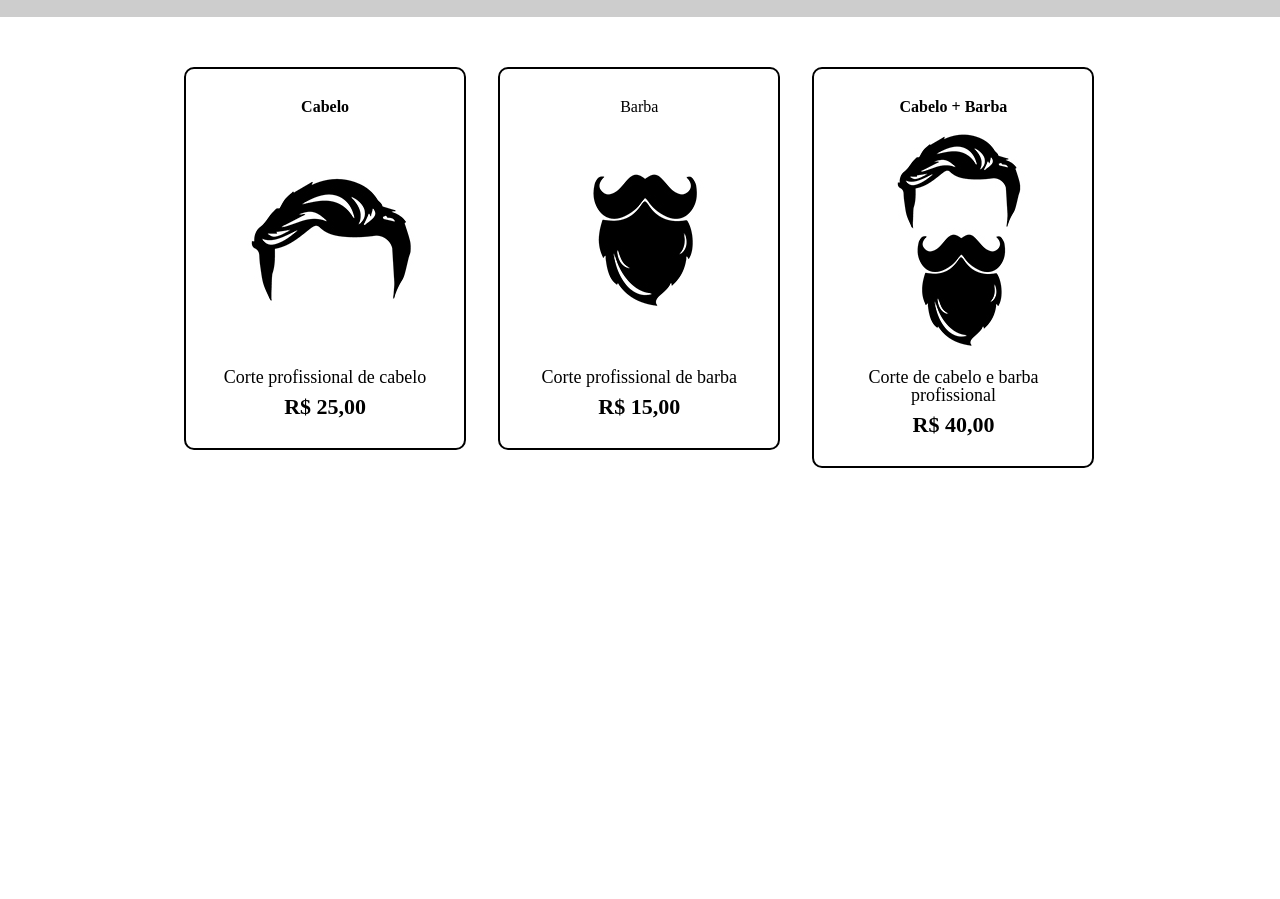
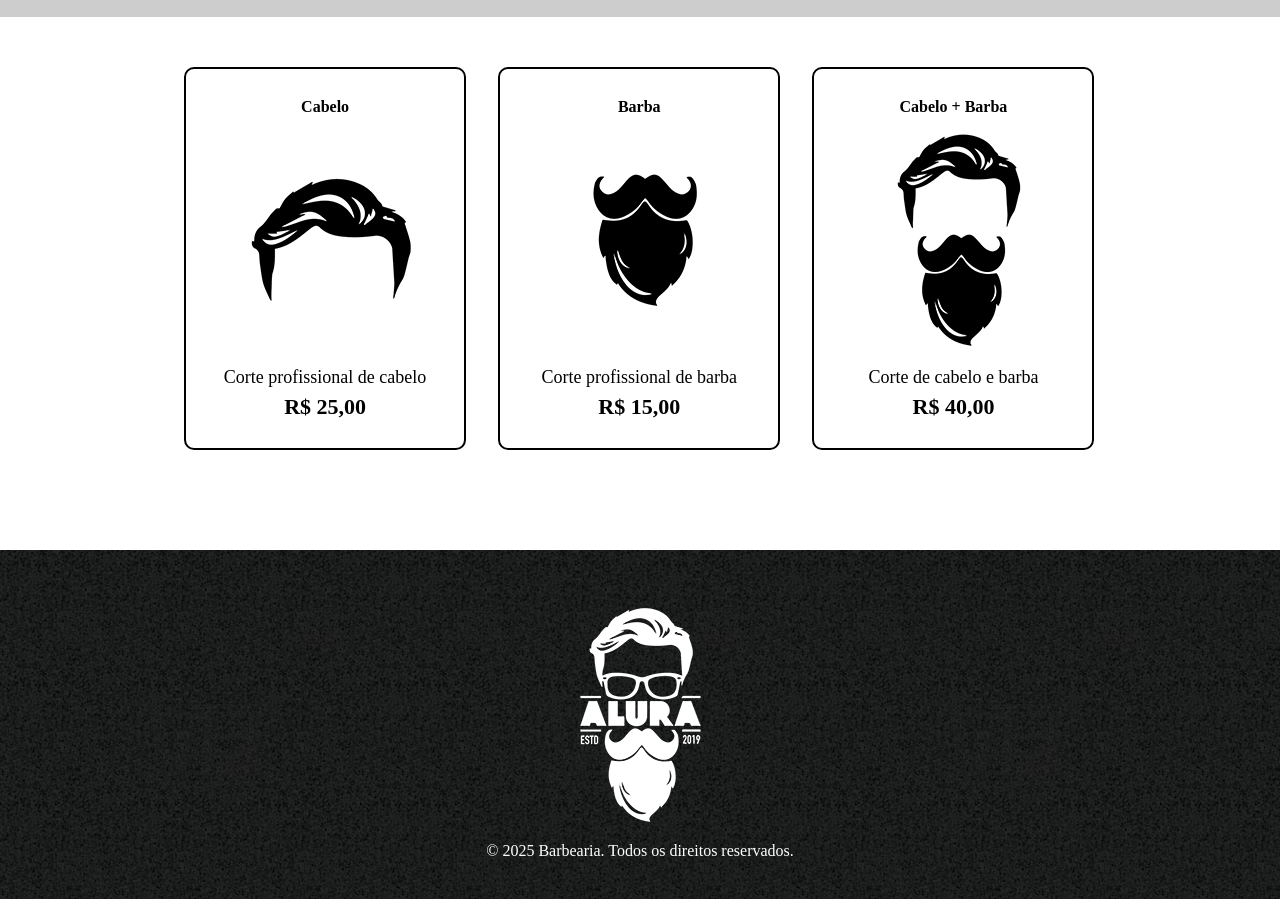
Before and after one commit to Shiminatan/SiteBarbearia, a plain HTML site: page produtos.html in a window 1280 px wide. Shown: the part 292-1191 px from the top of the page. Before the commit the page ends 810 px from the top, so only its background shows below. Drawn offline with Linux system fonts and the light colour scheme.

Commit message:
mexendo style da pagina produtos

```diff
--- a/produtos.css
+++ b/produtos.css
@@ -25,6 +25,9 @@ nav a {
     text-decoration: none;
 
 }
+nav a:hover {
+color: blanchedalmond;
+}
 
 .produtos{
     width: 940px;
@@ -42,6 +45,15 @@ nav a {
     border: 2px solid #000000;
     border-radius: 10px;
     }
+    .produtos li:hover {
+    border-color: #C78C19;
+    }
+    .produtos li:active{
+    border-color: #FF5733;
+    }
+    .produtos li:hover h2 {
+        font-size: 34px;
+    }
 
 .produtos h2 {
     font-weight: bold;
@@ -55,3 +67,11 @@ nav a {
     font-size: 18px;
 
 }
+footer {
+    background: #222;
+    color: #fff;
+    text-align: center;
+    padding: 40px 0;
+    margin-top: 50px;
+    background: url(bg.jpg);
+}
--- a/produtos.html
+++ b/produtos.html
@@ -29,7 +29,7 @@
                     <p class="produto-preco">R$ 25,00</p>
                 </li>
                   <li>
-                  </h2>Barba<h2></h2>
+                  <h2>Barba</h2>
                   <img src = "barba.jpg">
                   <p class="produto-descricao">Corte profissional de barba</p>
                   <p class="produto-preco">R$ 15,00</p>
@@ -37,10 +37,13 @@
                   <li>
                     <h2>Cabelo + Barba</h2>
                   <img src = "cabelo+barba.jpg">
-                  <p class="produto-descricao">Corte de cabelo e barba profissional</p>
+                  <p class="produto-descricao">Corte de cabelo e barba</p>
                   <p class="produto-preco">R$ 40,00</p>
                   </li>
               </ul>
             </main>
+            <footer>
+              <img src="logo-branco.png">
+              <p>&copy; 2025 Barbearia. Todos os direitos reservados.</p>
         </body>
 </html>
```
Also changed, not shown: index.html (+1 -0 lines).
